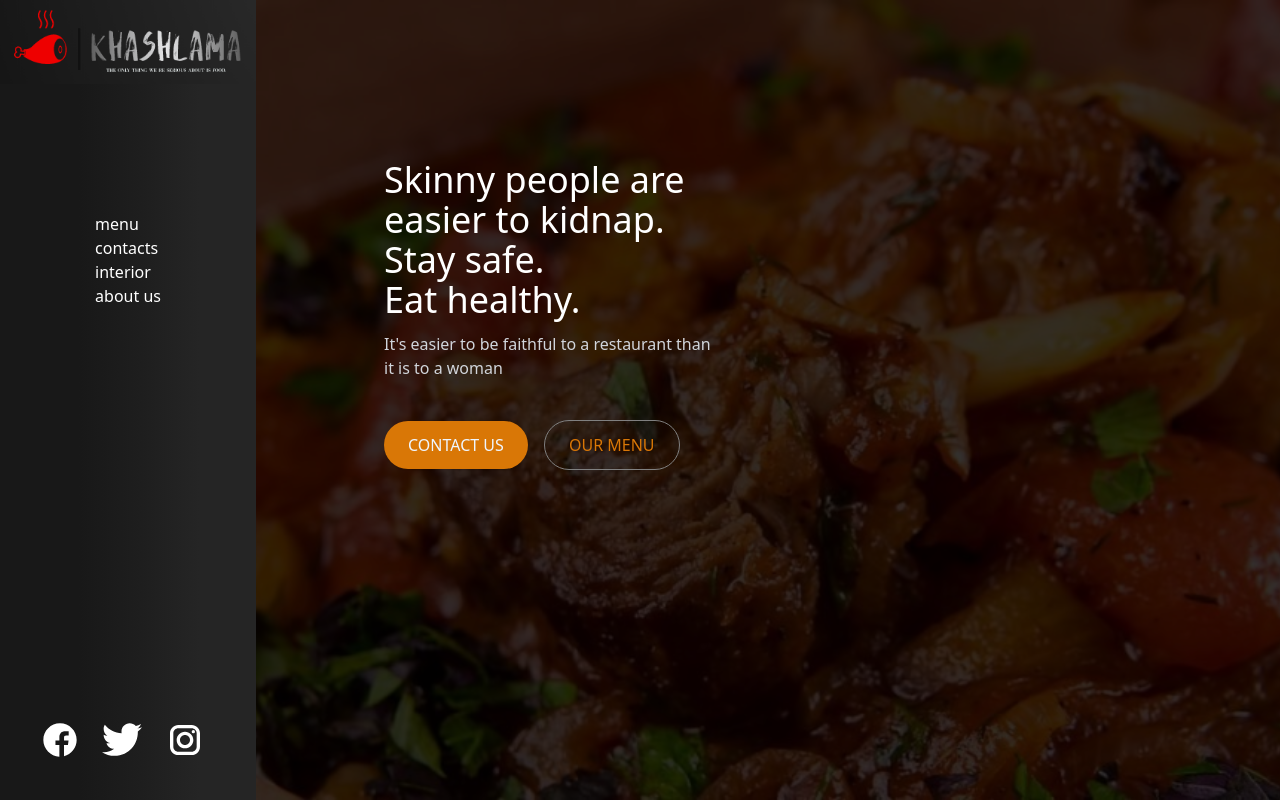
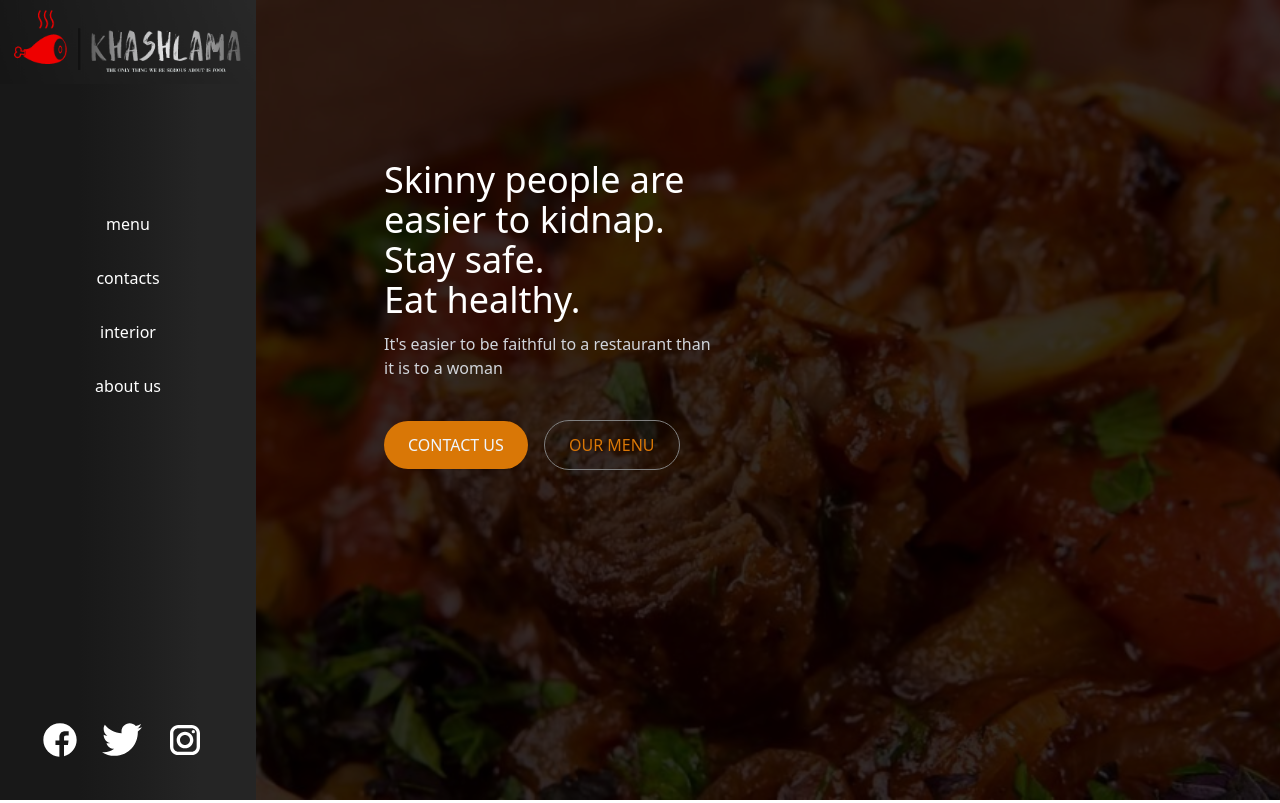
Before and after one commit to MkrtichSargsyan/Restaurant-Page, a website built with webpack: page dist/index.html in a window 1280 px wide. Shown: the top 803 px of the page. Built offline with nearby package versions, Linux system fonts and the light colour scheme.

Commit message:
remove underscore for menu section id

```diff
--- a/src/index.js
+++ b/src/index.js
@@ -15,7 +15,7 @@ window.addEventListener(
 
 content.parentNode.insertBefore(header, content);
 
-const target = document.getElementById('menu_section');
+const target = document.getElementById('menuSection');
 
 if (target !== null) {
   document.addEventListener('scroll', () => {
--- a/src/styles/custom_styles.css
+++ b/src/styles/custom_styles.css
@@ -22,18 +22,18 @@ header {
   color: white;
 }
 
-.nav_items li {
+.navItems li {
   text-align: center;
   margin-bottom: 30px;
   transition: color 0.2s ease-in;
 }
 
-.nav_items li:hover {
+.navItems li:hover {
   cursor: pointer;
   color: orange;
 }
 
-.nav_items li:active {
+.navItems li:active {
   color: white;
 }
 
```
